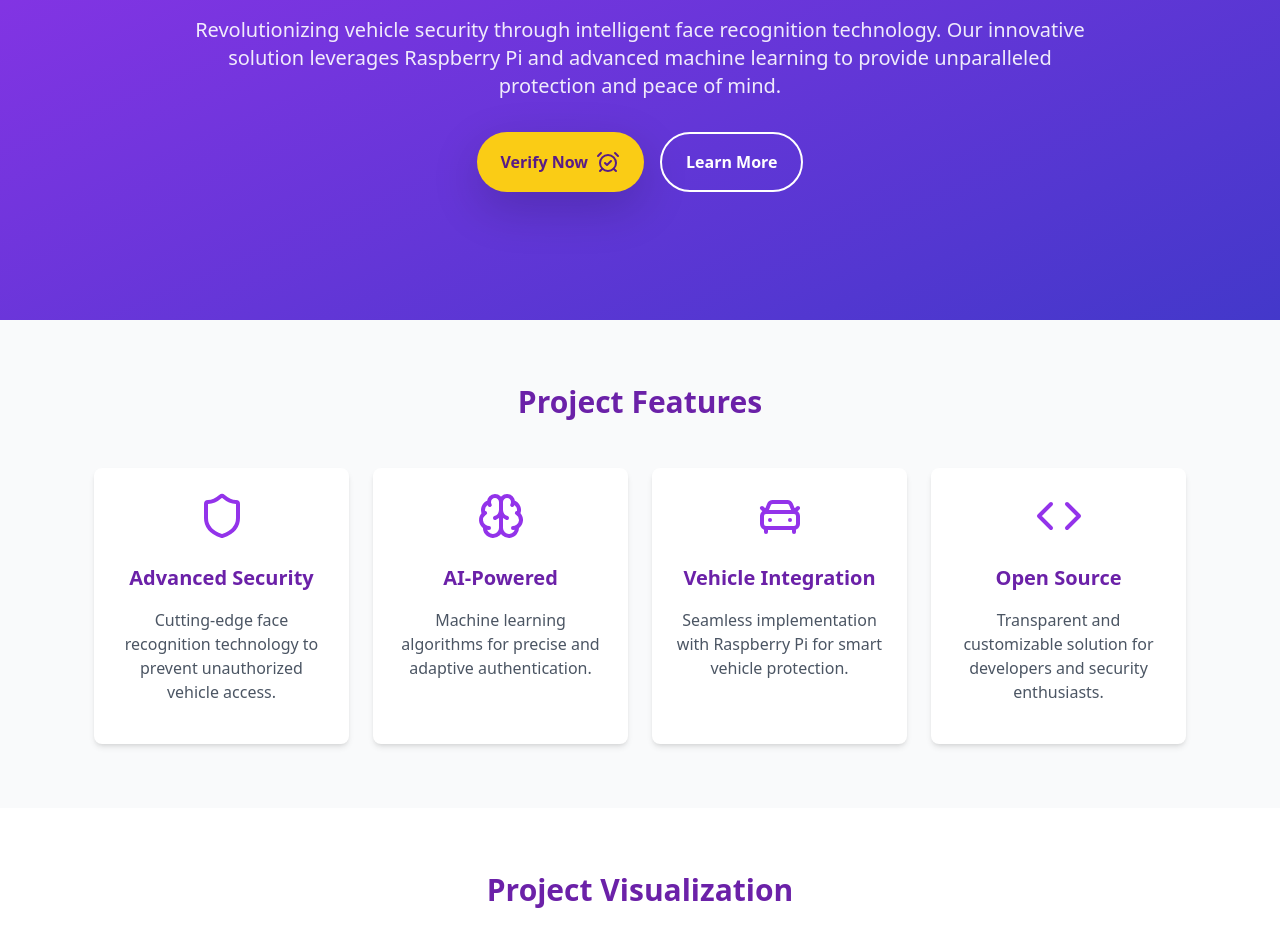
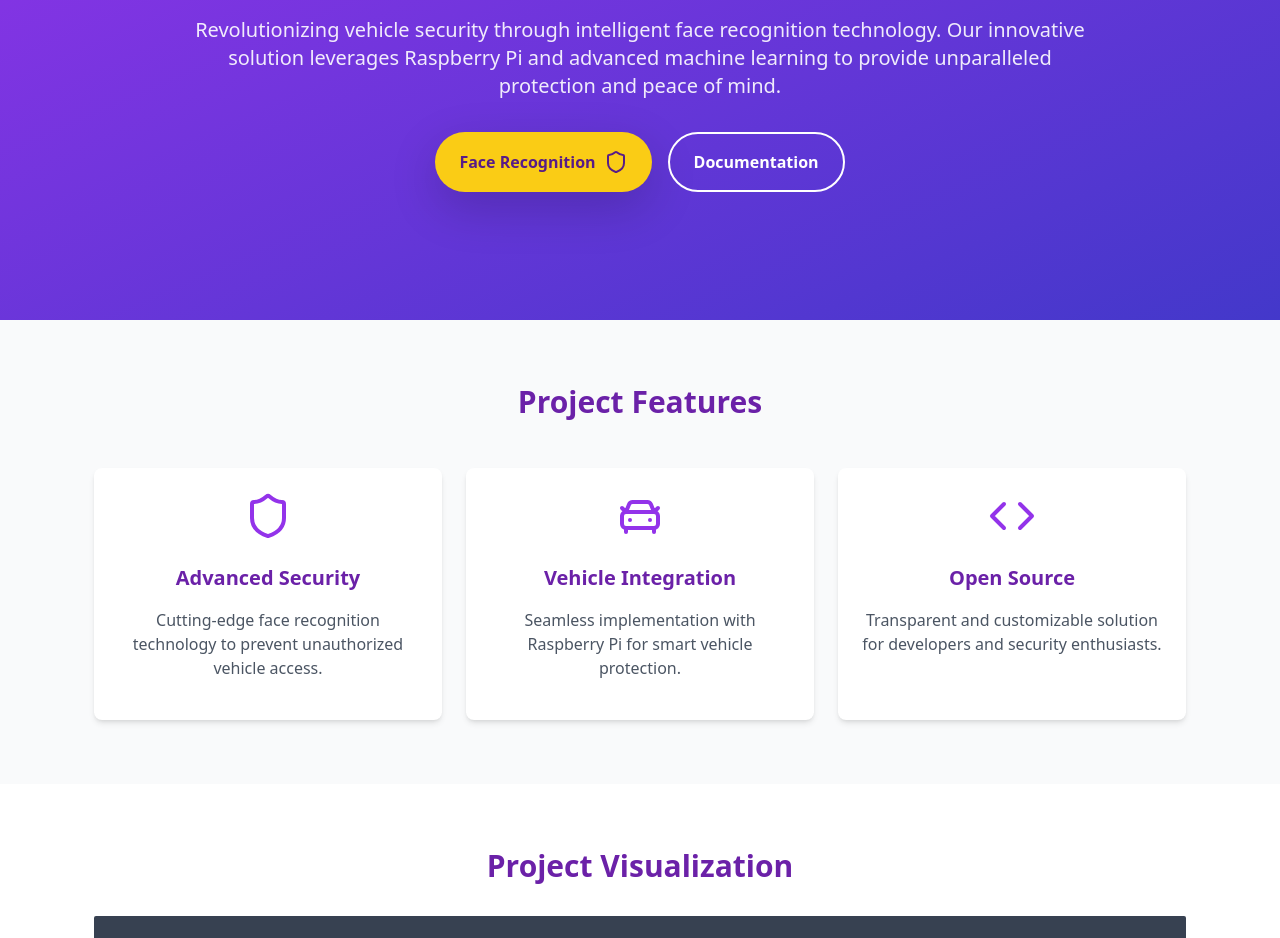
Before and after one commit to Suyash30030/FaceRecognition, a React (Create React App) app: page / in a window 1280 px wide. Shown: the part 304-1242 px from the top of the page. Built offline with nearby package versions, Linux system fonts and the light colour scheme; no server answers.

Commit message:
Update HomePage.jsx

```diff
--- a/src/components/HomePage.jsx
+++ b/src/components/HomePage.jsx
@@ -1,5 +1,5 @@
 import React from 'react';
-import { AlarmCheck, Shield, CarFront, Brain, Code } from 'lucide-react';
+import { Shield, CarFront, Code } from 'lucide-react';
 import InfiniteCarousel from './Carousel';
 import image1 from '../assets/images/1.jpg';
 import image2 from '../assets/images/2.jpg';
@@ -26,11 +26,6 @@ const HomePage = () => {
       icon: Shield,
       title: 'Advanced Security',
       description: 'Cutting-edge face recognition technology to prevent unauthorized vehicle access.'
-    },
-    {
-      icon: Brain,
-      title: 'AI-Powered',
-      description: 'Machine learning algorithms for precise and adaptive authentication.'
     },
     {
       icon: CarFront,
@@ -61,7 +56,7 @@ const HomePage = () => {
           </p>
           <div className="flex justify-center space-x-4">
             <a
-              href="/face-verify"
+              href="/face-recognition"
               className="
                 inline-block bg-yellow-400 text-purple-900
                 font-semibold py-3 px-6 rounded-full
@@ -70,10 +65,10 @@ const HomePage = () => {
                 no-underline flex items-center
               "
             >
-              Verify Now <AlarmCheck className="ml-2" />
+              Face Recognition <Shield className="ml-2" />
             </a>
             <a
-              href="/project-details"
+              href="/documentation"
               className="
                 inline-block border-2 border-white
                 text-white font-semibold py-3 px-6
@@ -82,7 +77,7 @@ const HomePage = () => {
                 no-underline flex items-center
               "
             >
-              Learn More
+              Documentation
             </a>
           </div>
         </div>
@@ -94,7 +89,7 @@ const HomePage = () => {
           <h2 className="text-3xl font-bold mb-12 text-center text-purple-800">
             Project Features
           </h2>
-          <div className="grid grid-cols-1 md:grid-cols-2 lg:grid-cols-4 gap-6">
+          <div className="grid grid-cols-1 md:grid-cols-2 lg:grid-cols-3 gap-6">
             {features.map((feature, index) => (
               <FeatureCard key={index} {...feature} />
             ))}
```
